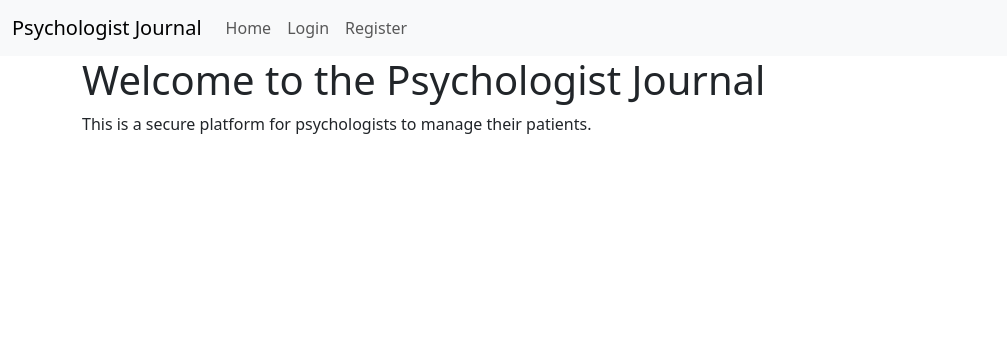
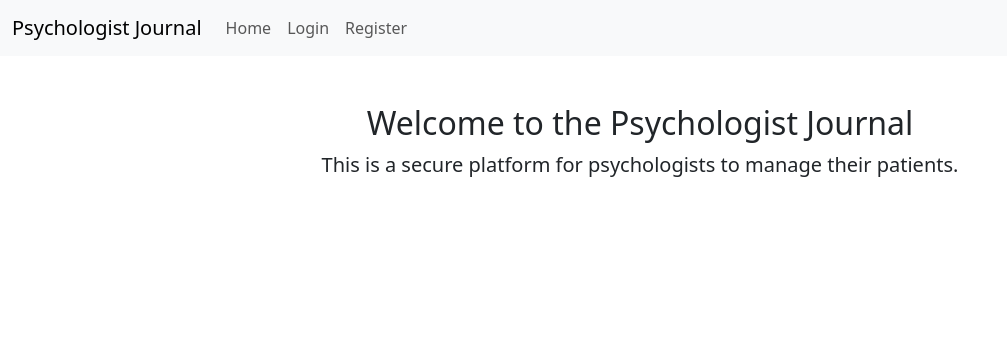
Before and after one commit to freddygot/lfjournal, a Flask app: page / in a window 1280 px wide. Shown: the top 356 px of the page, without its empty margins (0-1007 px from the left). Run offline with Flask 3, Linux system fonts and the light colour scheme.

Commit message:
Stylet home iht bootstrap

```diff
--- a/app/templates/home.html
+++ b/app/templates/home.html
@@ -1,6 +1,7 @@
-<!-- templates/home.html -->
 {% extends "base.html" %}
 {% block content %}
-<h1>Welcome to the Psychologist Journal</h1>
-<p>This is a secure platform for psychologists to manage their patients.</p>
+<div class="py-5 text-center">
+    <h2>Welcome to the Psychologist Journal</h2>
+    <p class="lead">This is a secure platform for psychologists to manage their patients.</p>
+</div>
 {% endblock %}
```
